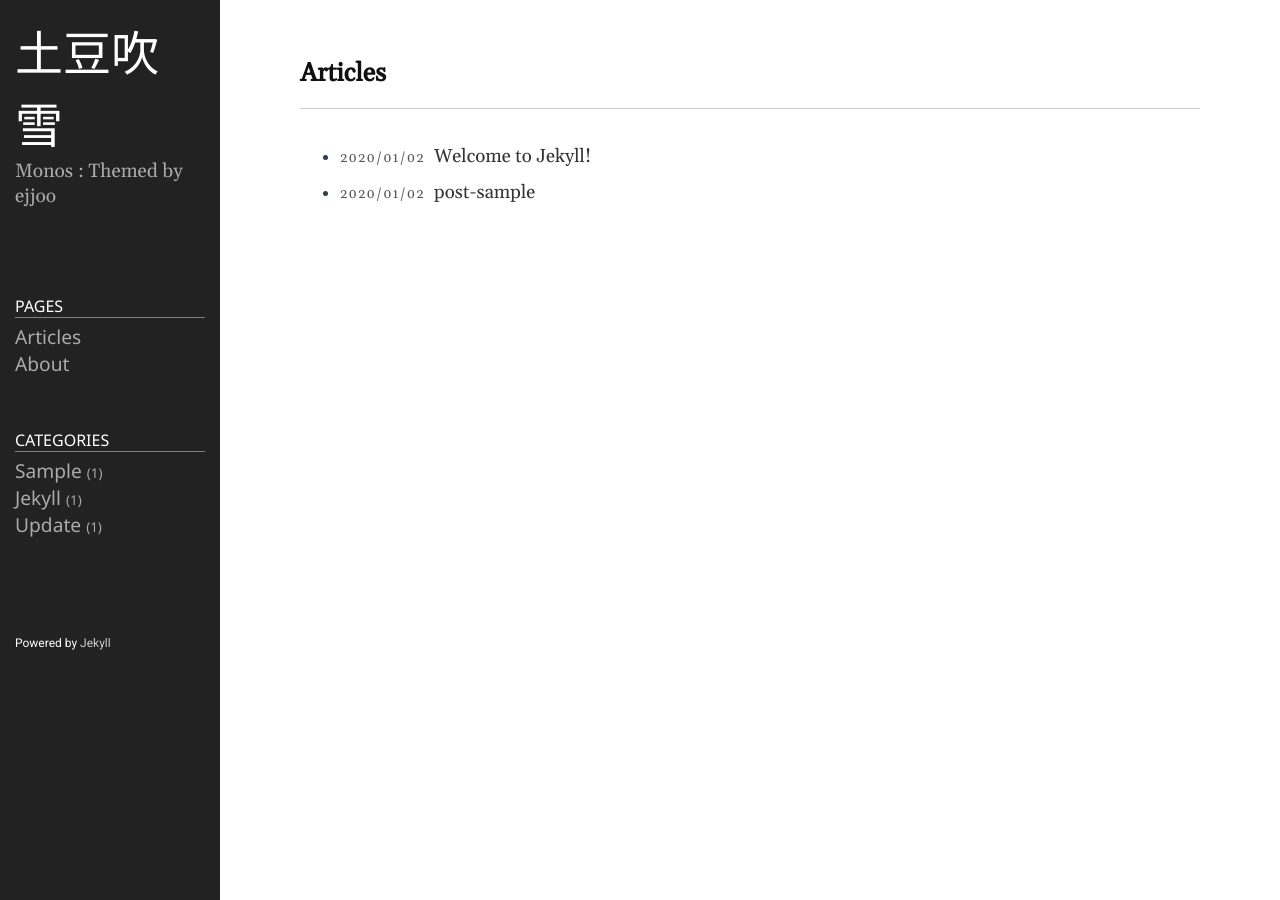
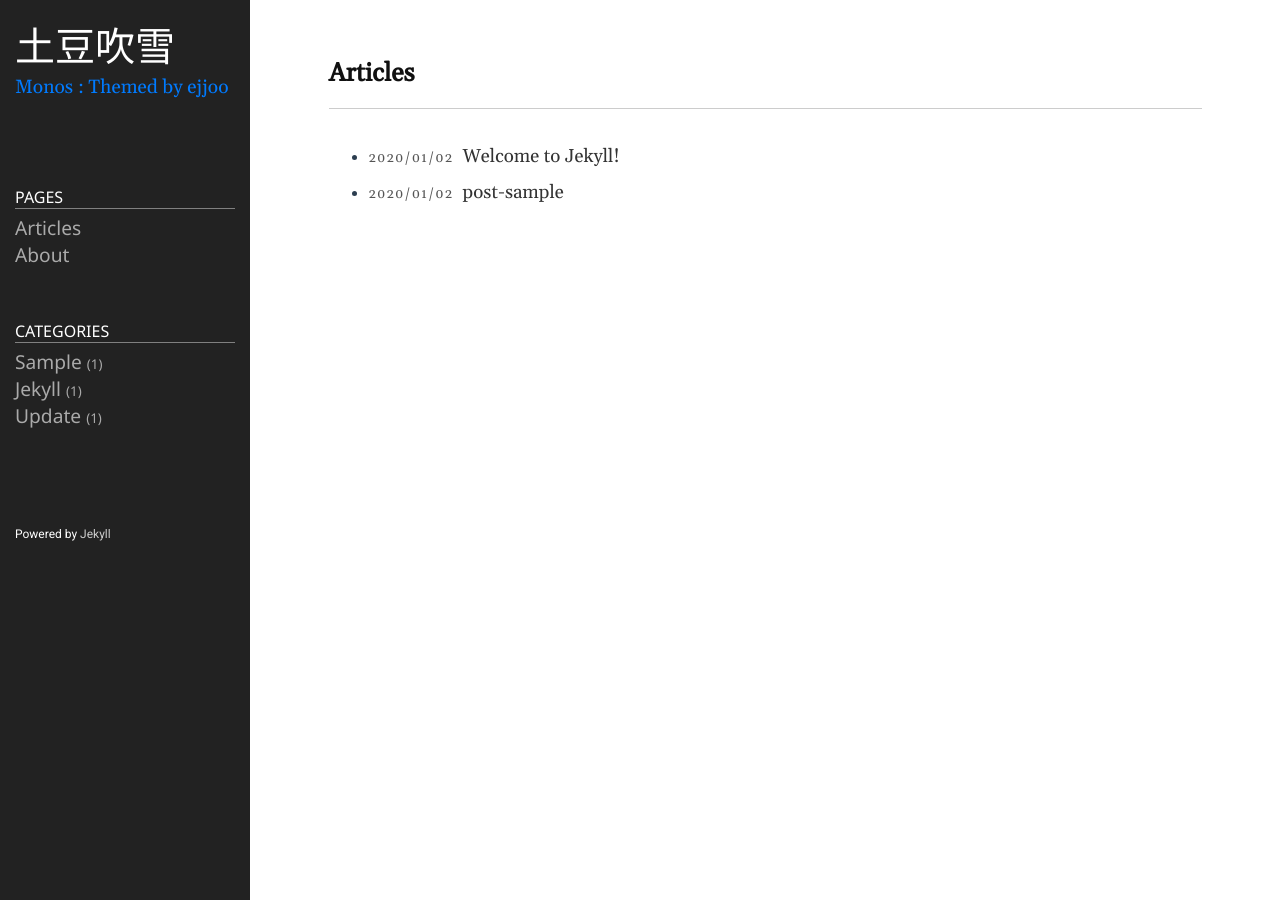
Before and after one commit to tudouchuixue/tudouchuixue.github.io, a Jekyll site: the page built from index.md, in a window 1280 px wide. Built offline with Jekyll 4.4.1, drawn with Linux system fonts in a browser that asks for light colours.

Commit message:
Modify 1

```diff
--- a/_includes/sidebar.html
+++ b/_includes/sidebar.html
@@ -1,8 +1,8 @@
 <div class="sidebar-item sidebar-header">
 	<div class='sidebar-brand'>
-		<a href="/about/">{{ site.title }}</a>
+		<a>{{ site.title }}</a>
 	</div>
-	<p class="lead">{{ site.description }}</p>
+	<p class="lead"><a href="/about/">{{ site.description }}</a></p>
 	{%- if social.github -%}
 		<a rel="me" href="https://github.com/{{ social.github | cgi_escape | escape }}" title="{{ social.github | escape }}">
 			<svg class="svg-icon grey">
--- a/public/css/style.css
+++ b/public/css/style.css
@@ -34,7 +34,7 @@
 }
 
 * {
-	box-sizing: border-box;
+	/*box-sizing: border-box;*/
 }
 
 article, aside, figcaption, figure, footer, header, hgroup, main, nav, section {
@@ -112,7 +112,7 @@ code {
 }
 
 .sidebar-brand > a {
-	font-size: 300%;
+	font-size: 250%;
 	font-family: 'Gelasio';
 	color: #fff;
 }
```
Also changed, not shown: Gemfile.lock.
